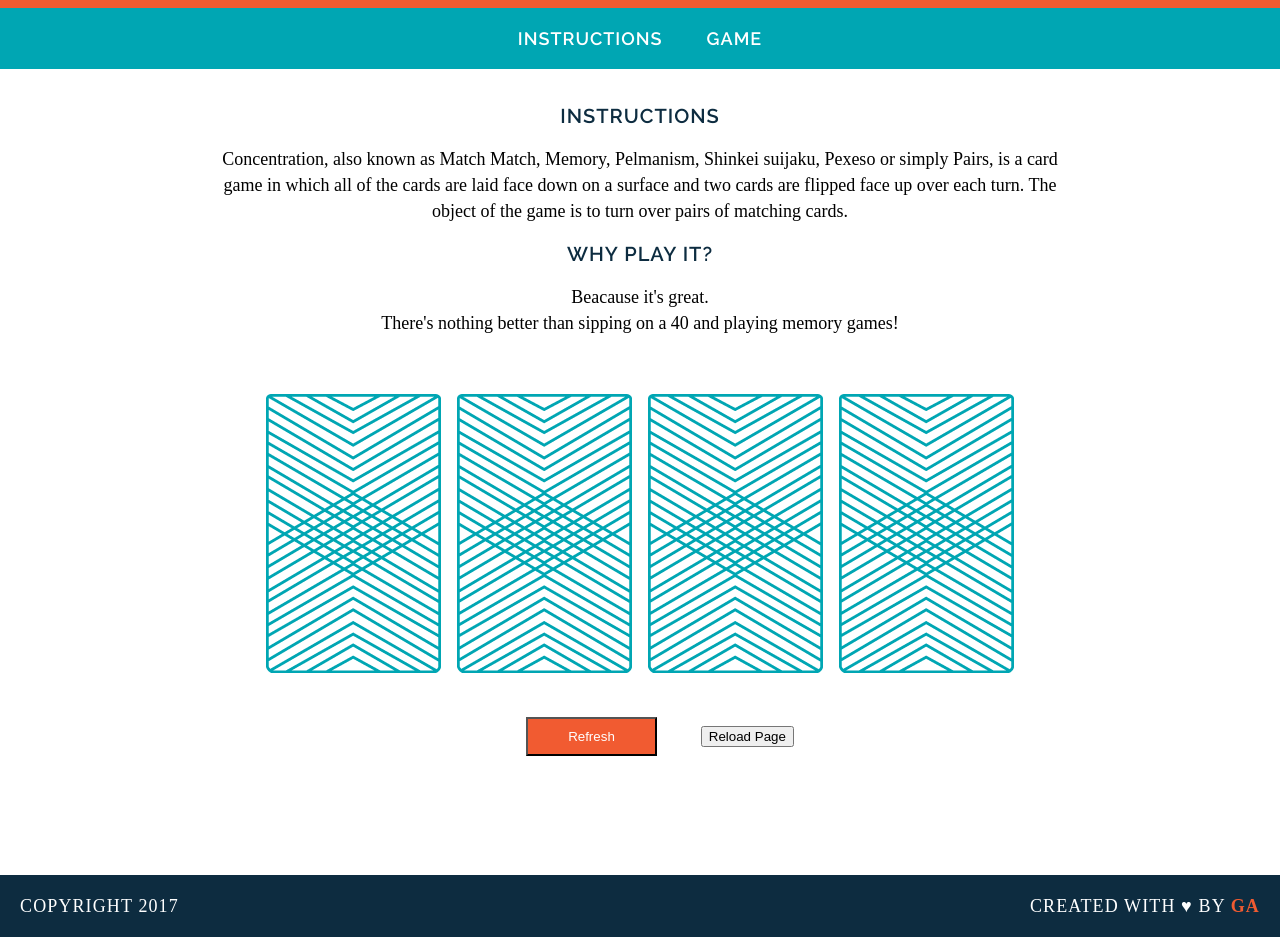
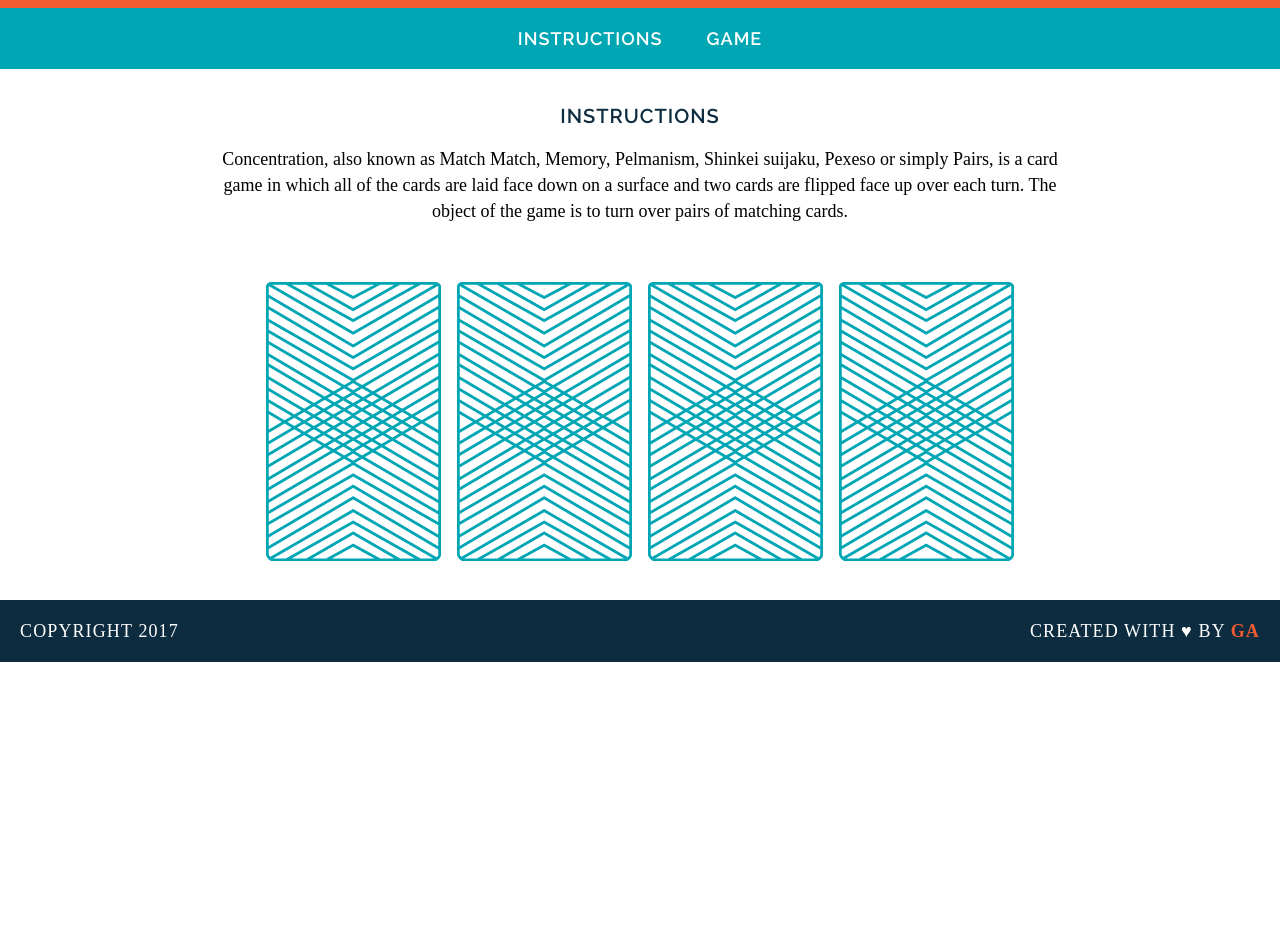
Before and after one commit to Kristen-K/wdi-fundamentals-memorygame, a plain HTML site: page memory_game/index.html in a window 1280 px wide. Shown: the part 105-1042 px from the top of the page. After the commit the page ends 800 px from the top, so only its background shows below. Drawn offline with Linux system fonts and the light colour scheme; a web font is replaced by a local one.

Commit message:
created game logic

```diff
--- a/memory_game/index.html
+++ b/memory_game/index.html
@@ -19,23 +19,7 @@
  	<h2>Instructions</h2>
  <p>Concentration, also known as Match Match, Memory, Pelmanism, Shinkei suijaku, Pexeso or simply Pairs, is a card game in which all of the cards are laid face down on a surface and two cards are flipped face up over each turn. The object of the game is to turn over pairs of matching cards.</p>
 
- <h2>Why play it?</h2>
- <p>Beacause it's great.<br> There's nothing better than sipping on a 40 and playing memory games!</p>
-
  <div id="game-board" class="board clearfix">
-
- </div>
-
- <div id="score"></div>
-
-<div id="refresh">
-<button>Refresh</button>
-
-<input type="button" value="Reload Page" onClick="window.location.reload()">
-
-</div>
-
- <p><a href="http://www.fat-pie.com/">To find out more about me</a></p>
 
 </main>
 
```
Also changed, not shown: memory_game/css/style.css (+0 -10 lines), memory_game/js/main.js (+29 -2 lines).
